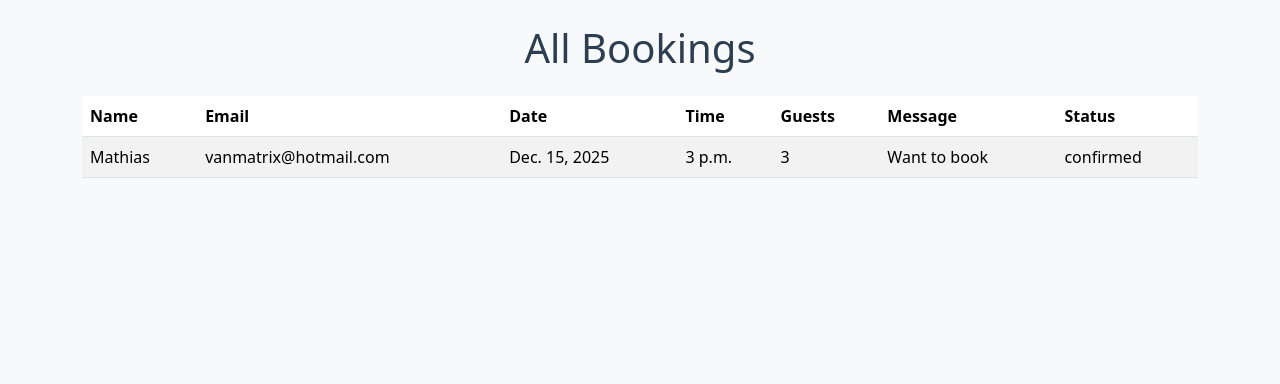
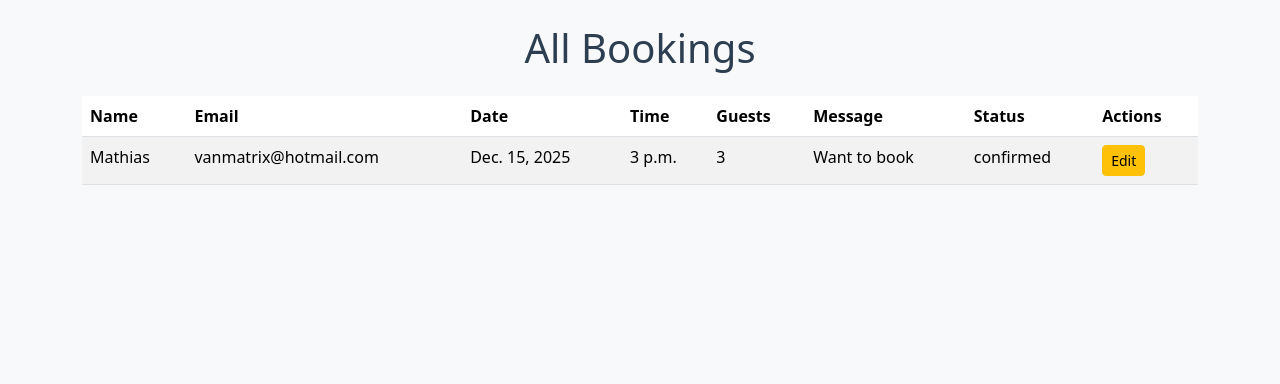
Before and after one commit to deadr1pley/mse-sunshine-bistro, a Django app: page /booking/list/ in a window 1280 px wide. Shown: the part 66-450 px from the top of the page. Run offline with Django 4.2, Linux system fonts and the light colour scheme; data comes from the database, SQL or seed files in the repository; both versions use the stored data as it was after the commit.

Commit message:
Add booking update functionality( Edit) in Bookings

```diff
--- a/booking/templates/booking/booking_list.html
+++ b/booking/templates/booking/booking_list.html
@@ -15,6 +15,7 @@
           <th>Guests</th>
           <th>Message</th>
           <th>Status</th>
+          <th>Actions</th>
         </tr>
       </thead>
       <tbody>
@@ -27,6 +28,11 @@
             <td>{{ booking.guests }}</td>
             <td>{{ booking.message }}</td>
             <td>{{ booking.status }}</td>
+            <td>
+                <a href="{% url 'booking_edit' booking.id %}" class="btn btn-sm btn-warning">
+                    Edit
+                </a>
+            </td>
           </tr>
         {% endfor %}
       </tbody>
--- a/booking/urls.py
+++ b/booking/urls.py
@@ -4,4 +4,5 @@ from . import views
 urlpatterns = [
     path("", views.booking, name="booking"),
     path("list/", views.booking_list, name="booking_list"),
+    path("edit/<int:booking_id>/", views.booking_edit, name="booking_edit"),
 ]
--- a/booking/views.py
+++ b/booking/views.py
@@ -1,4 +1,4 @@
-from django.shortcuts import render
+from django.shortcuts import render, get_object_or_404, redirect
 from .forms import BookingForm
 from .models import Booking
 
@@ -30,3 +30,21 @@ def booking_list(request):
         "booking/booking_list.html",
         {"bookings": bookings},
     )
+
+def booking_edit(request, booking_id):
+    booking = get_object_or_404(Booking, id=booking_id)
+
+    if request.method == "POST":
+        form = BookingForm(request.POST, instance=booking)
+        if form.is_valid():
+            form.save()
+            return redirect("booking_list")
+
+    else:
+        form = BookingForm(instance=booking)
+
+    return render(
+        request,
+        "booking/booking_edit.html",
+        {"form": form, "booking": booking},
+    )
```
Also changed, not shown: booking/templates/booking/booking_edit.html (added, +11 -0 lines), db.sqlite3.
